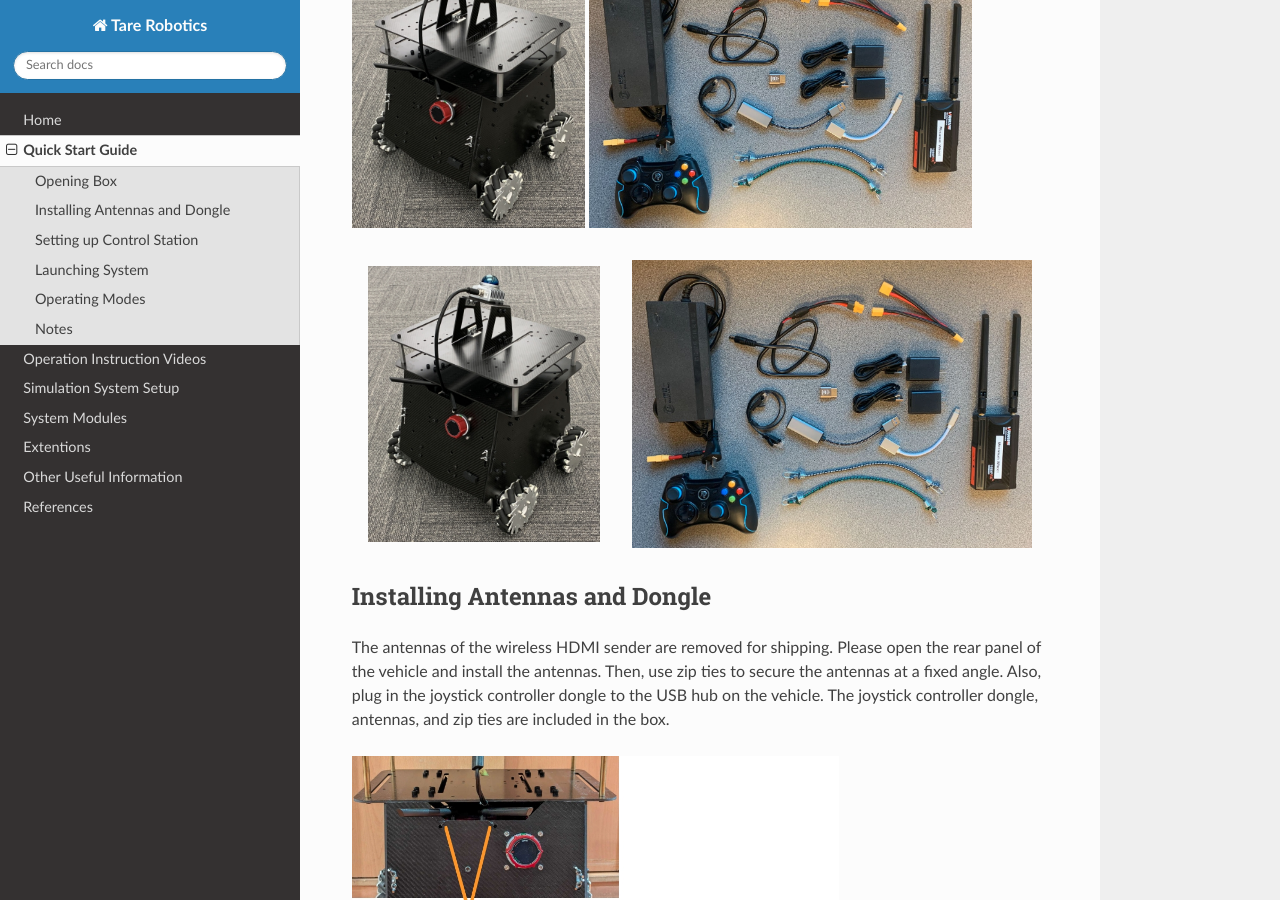
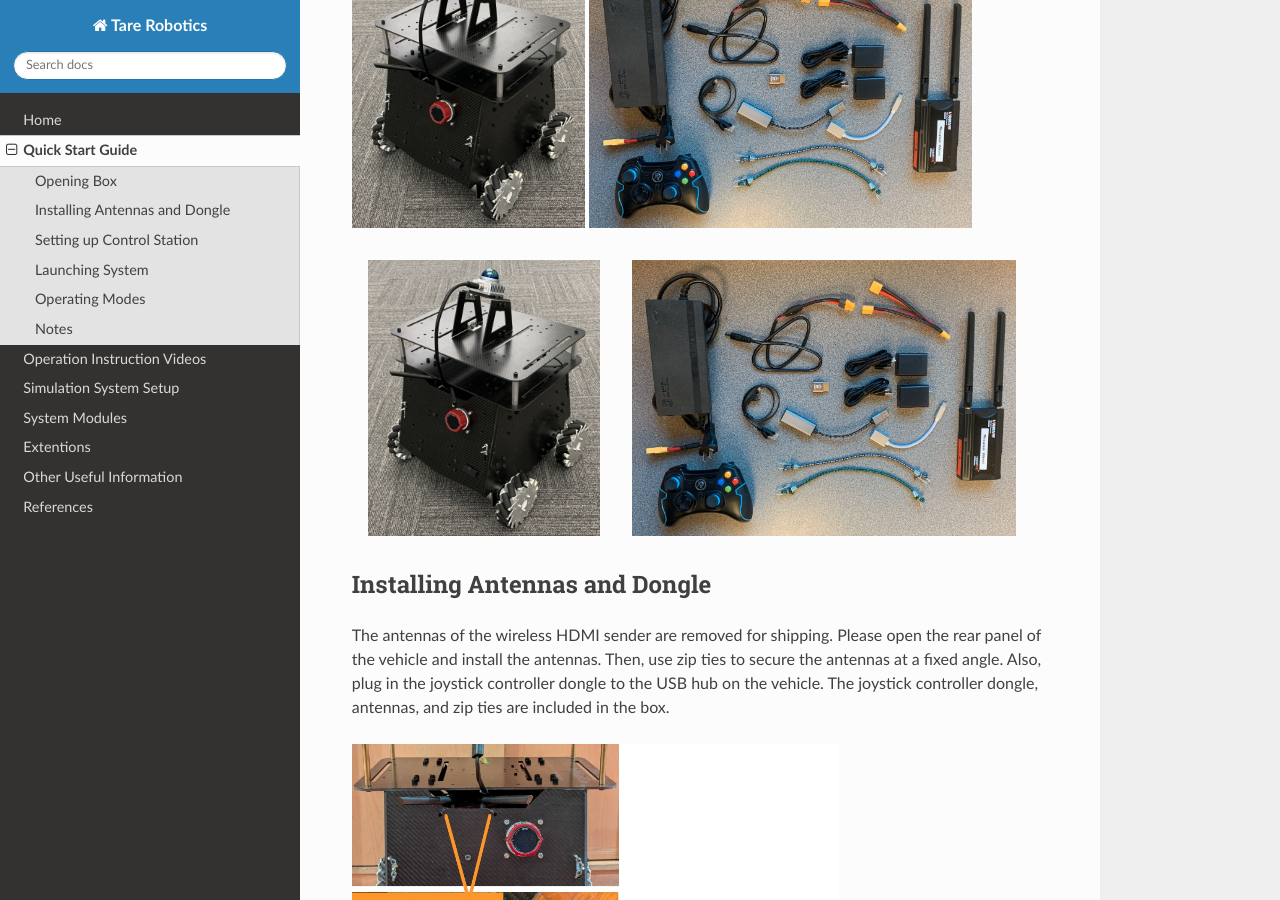
Before and after one commit to caochao39/tarerobotics, a Sphinx documentation site: the page built from docs/source/quick_start_guide.rst, in a window 1280 px wide and 900 px high, scrolled down 384 px. Built offline with Sphinx 7.4.7 and the Read the Docs theme 3.1.0, drawn with Linux system fonts in a browser that asks for light colours.

Commit message:
adjust fig spacing

```diff
--- a/docs/source/quick_start_guide.rst
+++ b/docs/source/quick_start_guide.rst
@@ -22,7 +22,7 @@ The box contains the Mecanum wheel vehicle, battery charger, joystick controller
    * - .. image:: ./images/image42.jpg
          :width: 100%
      - .. image:: ./images/image43.jpg
-         :width: 100%
+         :width: 96%
 
 
 Installing Antennas and Dongle
```
